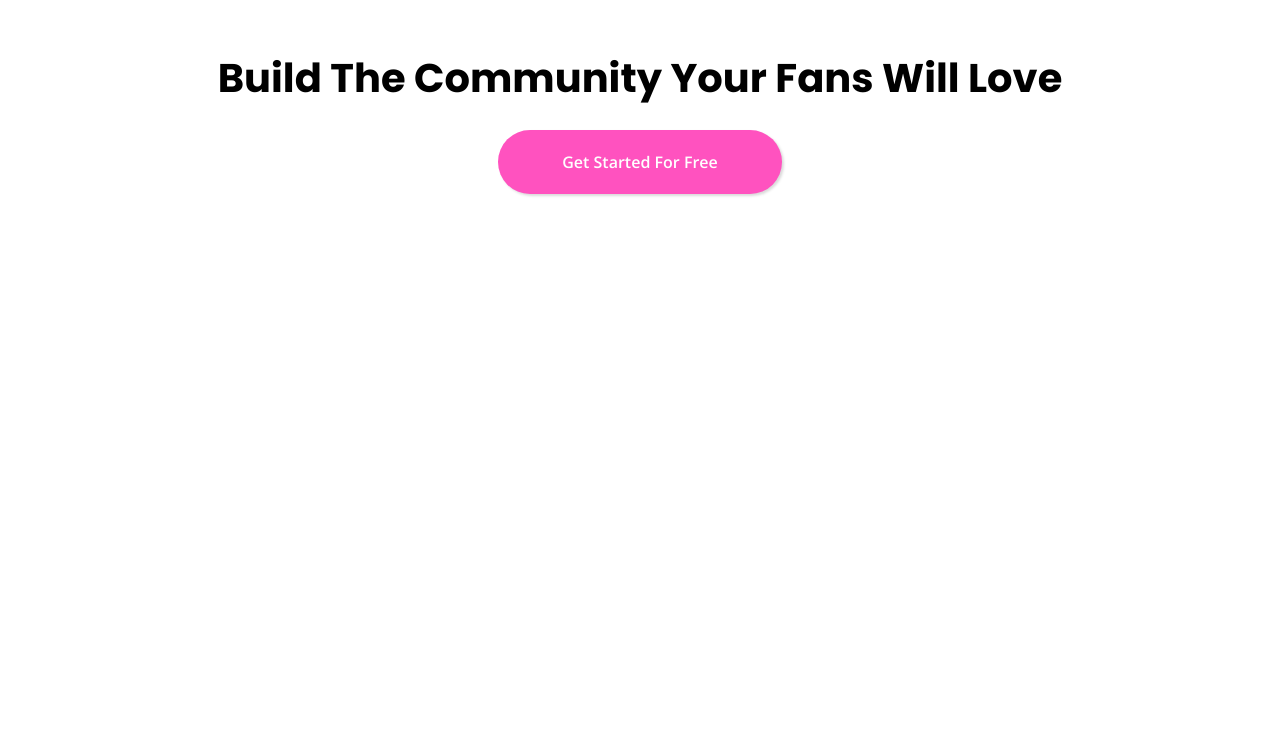
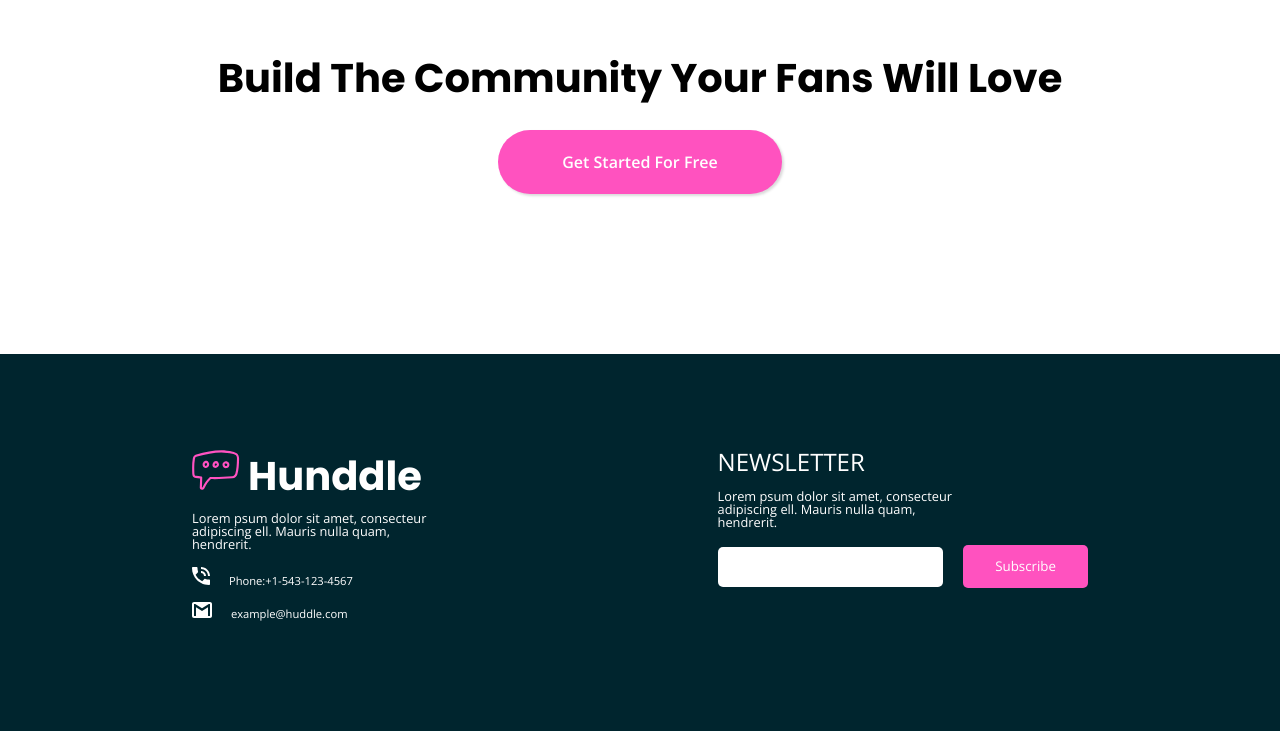
Before and after one commit to luisdandolini/sass-website, a plain HTML site: page index.html in a window 1280 px wide. Shown: the part 3232-3963 px from the top of the page. Before the commit the page ends 3586 px from the top, so only its background shows below. Drawn offline with nearby package versions, Linux system fonts and the light colour scheme.

Commit message:
feat: add style footer

```diff
--- a/index.html
+++ b/index.html
@@ -77,5 +77,23 @@
     </section>
   </main>
 
+  <footer class="container-footer">
+    <div class="container-content">
+      <div>
+        <img src="./images/icon-messages.svg" alt="Logo Hundle"><span class="logo-footer">Hunddle</span>
+        <p class="contact">Lorem psum dolor sit amet, consecteur adipiscing ell. Mauris nulla quam, hendrerit.</p>
+        <p class="icons"> <img src="./images/icon-phone.svg" alt="Icone de telefone"> Phone:+1-543-123-4567</p>
+        <p class="icons"> <img src="./images/icon-email.svg" alt="Icone de email"> example@huddle.com</p>
+      </div>
+
+      <div>
+        <p class="newsletter">NEWSLETTER</p>
+        <p class="contact">Lorem psum dolor sit amet, consecteur adipiscing ell. Mauris nulla quam, hendrerit.</p>
+        <input type="email">
+        <button>Subscribe</button>
+      </div>
+    </div>
+  </footer>
+
 </body>
 </html>
--- a/styles/components/_footer.scss
+++ b/styles/components/_footer.scss
@@ -0,0 +1,56 @@
+.container-footer {
+  background-color: $font-color-primary;
+  .container-content {
+    display: flex;
+    justify-content: space-between;
+    align-items: flex-start;
+    padding: 6rem 12rem;
+    .logo-footer {
+      color: #fff;
+      font-size: 2.5rem;
+      font-family: 'Poppins', sans-serif;
+      margin-left: .5rem;
+    }
+    .contact {
+      color: #fff;
+      margin: 1rem 0;
+      max-width: 250px;
+      font-family: 'Open Sans', sans-serif;
+      font-size: .8rem;
+    }
+    .icons {
+      color: #fff;
+      margin: 1rem 0;
+      font-family: 'Open Sans', sans-serif;
+      font-size: .7rem;
+      img {
+        margin-right: 1rem;
+      }
+    }
+    .newsletter {
+      color: #fff;
+      font-size: 1.5rem;
+      font-family: 'Open Sans', sans-serif;
+      margin-bottom: 1rem;
+    }
+    input {
+      width: 200px;
+      padding: .8rem;
+      border-radius: 5px;
+      border: none;
+      margin-right: 1rem;
+    }
+    button {
+      color: #fff;
+      background-color: $primary-color;
+      border: none;
+      padding: .8rem 2rem;
+      border-radius: 5px;
+      font-family: 'Open Sans', sans-serif;
+      cursor: pointer;
+      &:hover {
+        background-color: $secondary-color;
+      }
+    }
+  }
+}
```
Also changed, not shown: styles/style.css, 1 other file.
